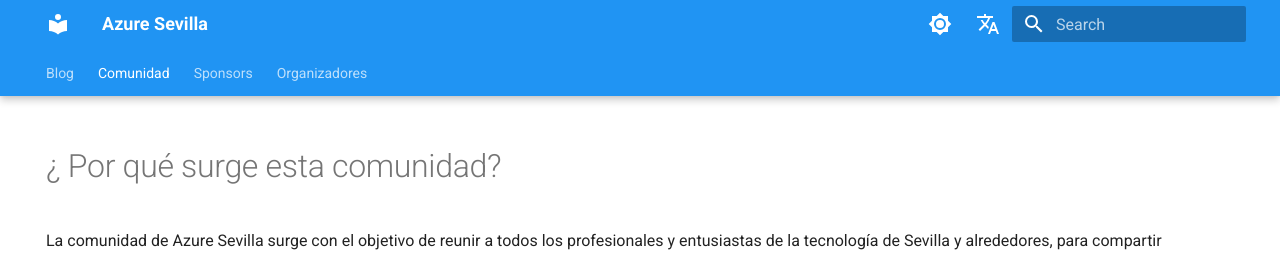
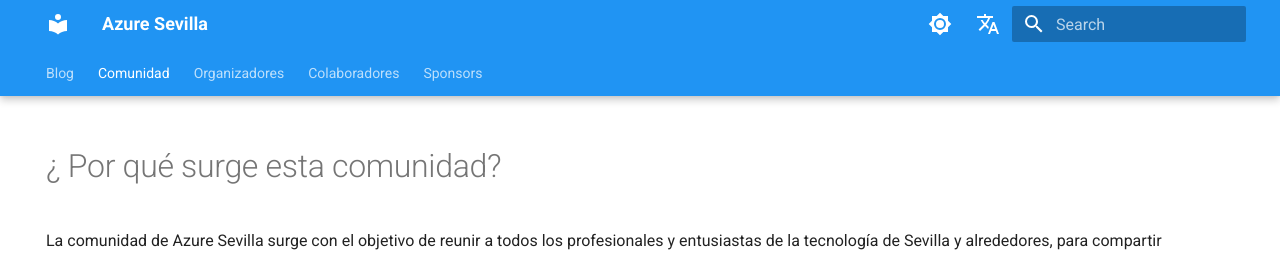
Before and after one commit to AzureSevilla/azuresevilla.github.io, an MkDocs documentation site: the page built from docs/index.md, in a window 1280 px wide. Shown: the top 256 px of the page. Built offline with MkDocs 1.6.1 and Material for MkDocs 9.7.7, drawn with Linux system fonts in a browser that asks for light colours; comment, search, counter and statistics services are not loaded; some of the changed lines change nothing that is shown.

Commit message:
Update navigation in mkdocs.yml

```diff
--- a/mkdocs.yml
+++ b/mkdocs.yml
@@ -140,8 +140,9 @@
     - blog/index.md
     - blog/tags.md
   - Comunidad: index.md
+  - Organizadores: organizers.md
+  - Colaboradores: contributors.md
   - Sponsors: sponsors.md
-  - Organizadores: organizers.md
 
 
 extra_javascript:
```
